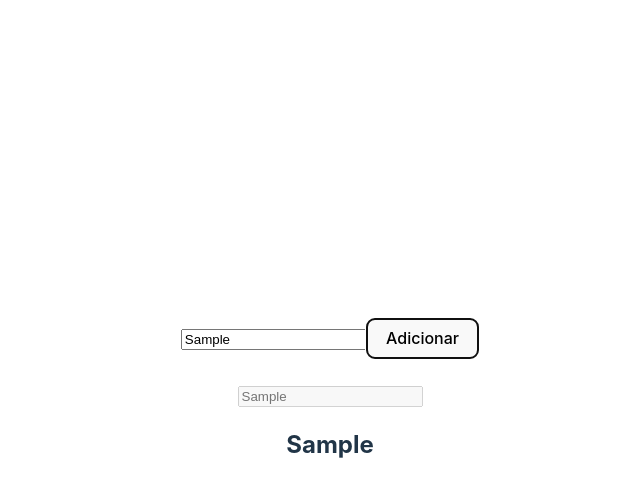
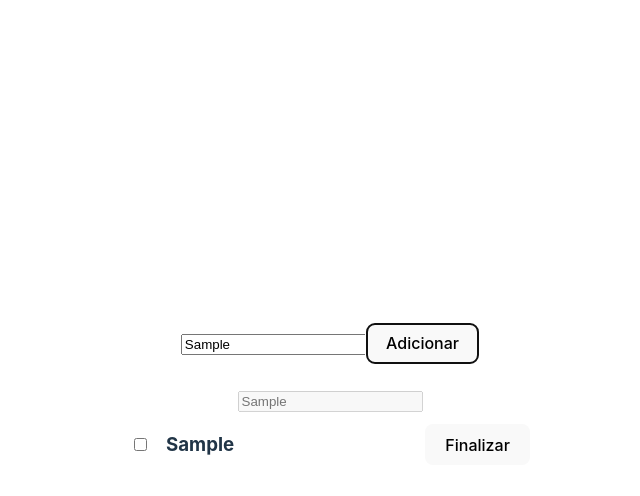
Before and after one commit to AlvaroHCP/M1S09-Lista, a React (Vite) app in the folder to-do-list/: page / in a window 1280 px wide. Both pictures are taken after typing "Sample" into the empty fields and a click on the button "Adicionar". Shown: the top 496 px of the page, without its empty margins (310-950 px from the left). Built offline with nearby package versions, Linux system fonts and the light colour scheme.

Commit message:
Feature: ListItem created with button Finalizar.

```diff
--- a/to-do-list/src/App.jsx
+++ b/to-do-list/src/App.jsx
@@ -1,6 +1,7 @@
 import './App.css'
 import { useState } from "react"
 import CardAdicionar from "./components/CardAdicionar"
+import ListItem from "./components/ListItem"
 
 function App() {
 
@@ -22,11 +23,8 @@ function App() {
       {console.log(listaTarefas)}
       <CardAdicionar adicionarTarefa={adicionarTarefa} />
       {listaTarefas.map((tarefa) => (
-        <h2>
-          {tarefa.textoTarefa}
-        </h2>
-      )
-      )}
+        <ListItem key={tarefa.id} id={tarefa.id} textoTarefa={tarefa.textoTarefa} finalizado={tarefa.finalizado} />
+      ))}
     </>
   )
 }
--- a/to-do-list/src/components/CardAdicionar/index.jsx
+++ b/to-do-list/src/components/CardAdicionar/index.jsx
@@ -6,12 +6,14 @@ function CardAdicionar(props) {
 
     return (
         <>
+            <div>
                 <input type="text"
                     value={tarefa}
                     placeholder="Adicionar Tarefa"
                     onChange={(e) => setTarefa(e.target.value)} />
                 <button onClick={() => (props.adicionarTarefa(tarefa))}>Adicionar</button>
                 <br /><br /><input type="text" placeholder={tarefa} disabled />
+            </div>
         </>
     )
 }
--- /dev/null
+++ b/to-do-list/src/components/ListItem/index.jsx
@@ -0,0 +1,22 @@
+import "./style.css"
+import { useState } from "react"
+
+function ListItem(props) {
+
+    const [finalizado, setFinalizado] = useState(props.finalizado)
+
+    return (
+        <>
+            <div className="container">
+                <input type="checkbox" checked={finalizado} />
+                {/* <h3>{props.id} - {props.textoTarefa} - {finalizado ? "Sim" : "Não"}</h3> */}
+                <div className="container lista">
+                    <h3 className={finalizado && "tarefaFinalizada"}>{props.textoTarefa}</h3>
+                    <button onClick={() => setFinalizado(!finalizado)}>Finalizar</button>
+                </div>
+            </div>
+        </>
+    )
+}
+
+export default ListItem
--- /dev/null
+++ b/to-do-list/src/components/ListItem/style.css
@@ -0,0 +1,23 @@
+.container {
+    width: 25rem;
+    display: flex;
+    align-items: center;
+}
+
+/* .container div {
+    justify-content: space-between;
+} */
+
+.lista {
+    margin-left: 1rem;
+    justify-content: space-between;
+}
+
+.tarefaFinalizada {
+    text-decoration: line-through;
+    opacity: 70%;
+}
+
+.tarefa button {
+    height: 10px;
+}
```
Lines whose indentation alone changed are shown as unchanged.
